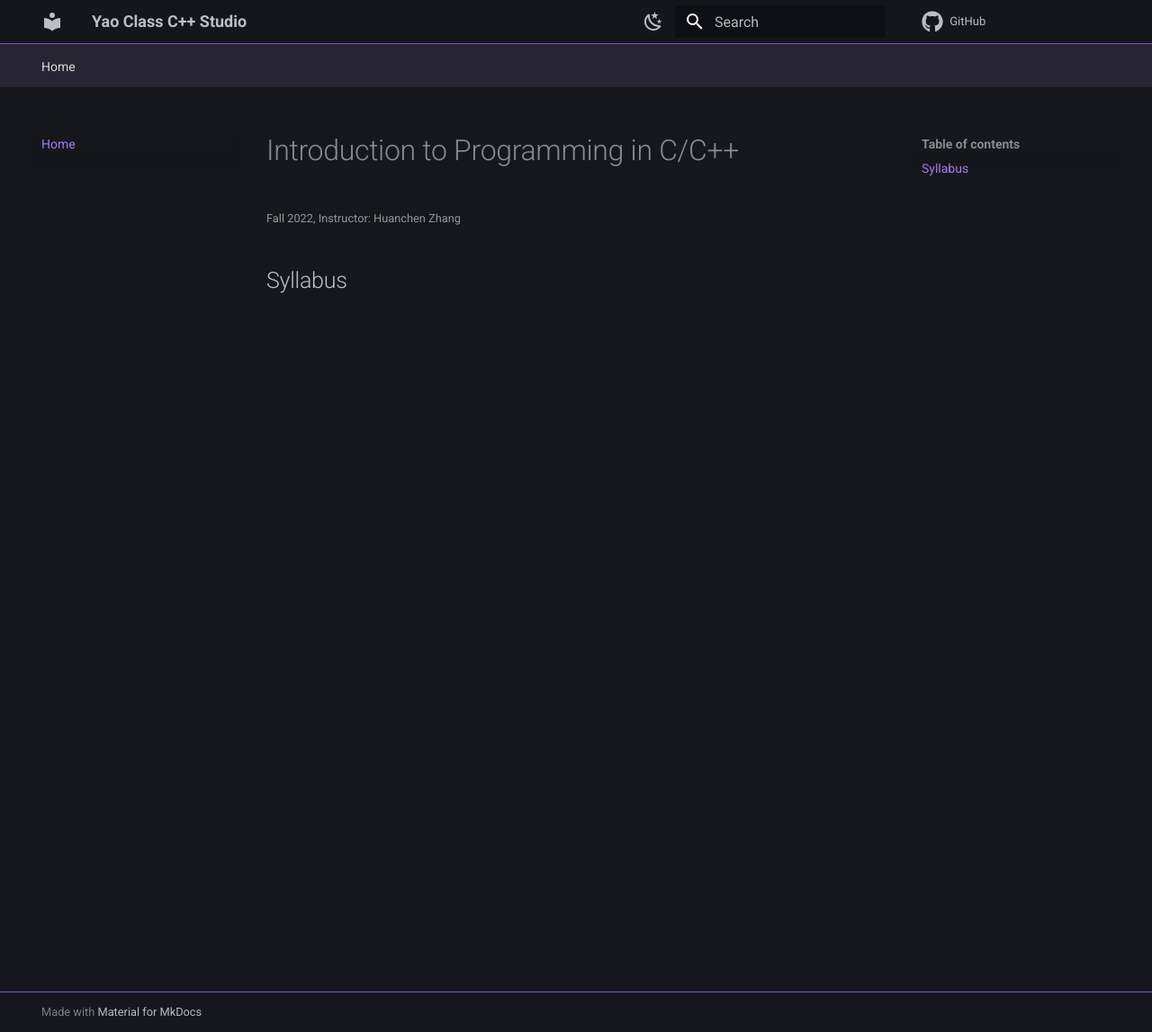
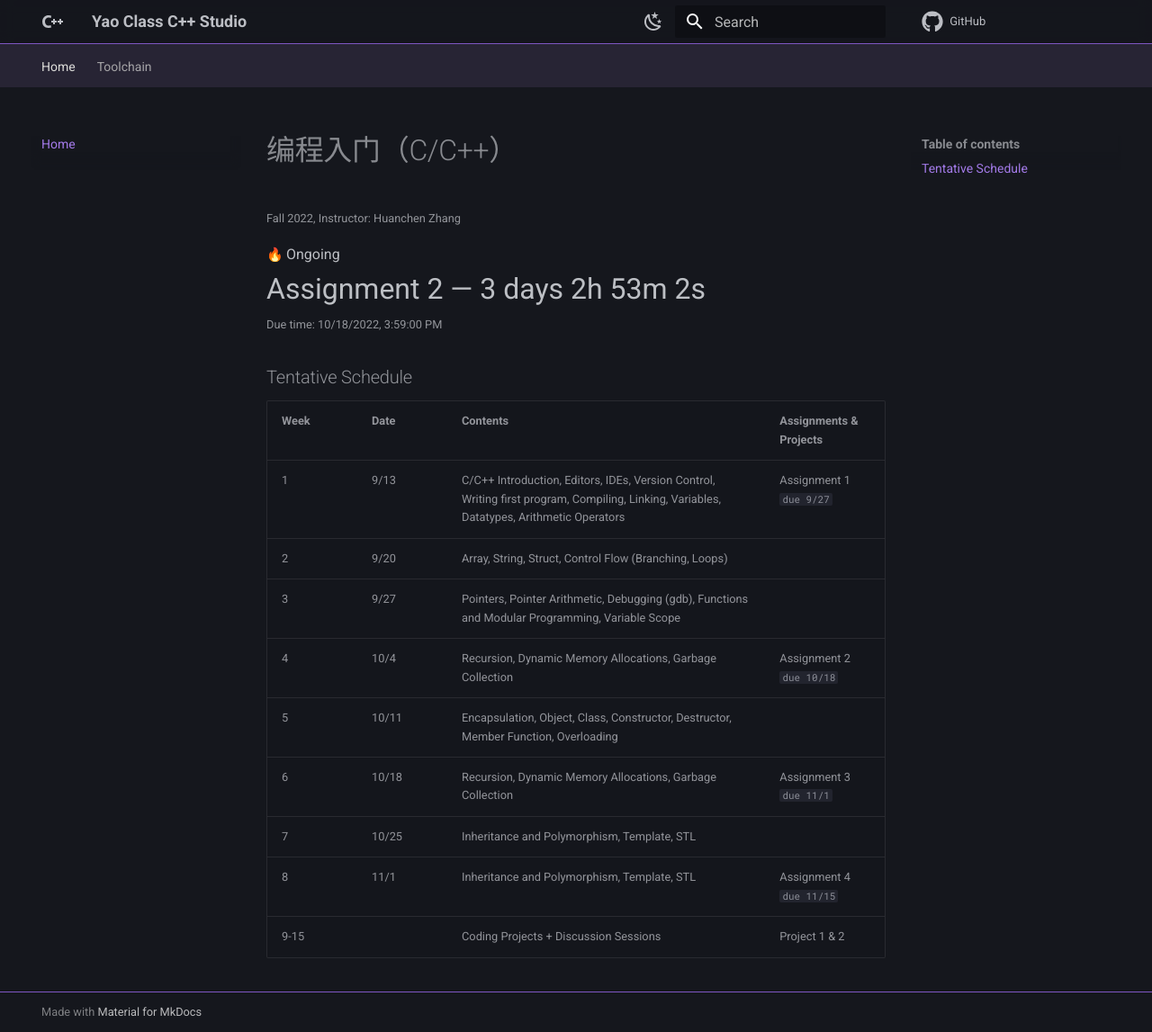
Before and after one commit to Yao-class-cpp-studio/wiki, an MkDocs documentation site: the page built from docs/README.md, in a window 1280 px wide and 1147 px high. Shown: the whole window at 90% size. Built offline with MkDocs 1.6.1 and Material for MkDocs 9.7.7, drawn with Linux system fonts in a browser that asks for light colours; emoji names are drawn with the system emoji font; comment, search, counter and statistics services are not loaded.

Commit message:
Feat(toolchain) add libpng docs

```diff
--- a/docs/README.md
+++ b/docs/README.md
@@ -2,10 +2,78 @@
 title: Homepage
 ---
 
-# Introduction to Programming in C/C++
+# 编程入门（C/C++）
 
 <small>
 Fall 2022, Instructor: Huanchen Zhang
 </small>
 
-## Syllabus
+:fire: Ongoing<br/>
+<big style="font-size: 2em;"><bold>Assignment 2</bold> &mdash; <span id="rest-time"></span></big><br/>
+<small>Due time: <span id="due-time"></span>
+
+<script>
+    let due_date = new Date('Oct 18, 2022 23:59:00 GMT+08:00');
+    window.addEventListener('load', function(){
+        document.getElementById('due-time').innerHTML = due_date.toLocaleString();
+        function setTime() {
+            let diff = due_date.getTime() - (new Date()).getTime();
+            let str = '';
+            if (diff < 0) {
+                str = 'Finished';
+            } else {
+                let s = diff / 1000;
+                let m = s / 60;
+                let h = m / 60;
+                let d = h / 24;
+                if (d == 1) {
+                    str += '1 day ';
+                } else if (d > 1) {
+                    str += Math.floor(d) + ' days ';
+                }
+                str += `${Math.floor(h)%24}h ${Math.floor(m)%60}m ${Math.floor(s)%60}s`;
+            }
+            let el = document.getElementById('rest-time');
+            el.innerHTML = str;
+        }
+        setTime();
+        setInterval(setTime, 500);
+    })
+</script>
+
+## Tentative Schedule
+
+<table markdown>
+<tbody markdown>
+<tr>
+<th>Week</th><th>Date</th><th>Contents</th><th>Assignments & Projects</th>
+</tr>
+<tr markdown>
+<td>1</td><td>9/13</td><td>C/C++ Introduction, Editors, IDEs, Version Control, Writing first program, Compiling, Linking, Variables, Datatypes, Arithmetic Operators</td><td markdown>Assignment 1 `due 9/27`</td>
+</tr>
+<tr>
+<td>2</td><td>9/20</td><td>Array, String, Struct, Control Flow (Branching, Loops)</td><td></td>
+</tr>
+<tr>
+<td>3</td><td>9/27</td><td>Pointers, Pointer Arithmetic, Debugging (gdb), Functions and Modular Programming, Variable Scope</td><td></td>
+</tr>
+<tr markdown>
+<td>4</td><td>10/4</td><td>Recursion, Dynamic Memory Allocations, Garbage Collection</td><td markdown>Assignment 2 `due 10/18`</td>
+</tr>
+<tr>
+<td>5</td><td>10/11</td><td>Encapsulation, Object, Class, Constructor, Destructor, Member Function, Overloading</td><td></td>
+</tr>
+<tr markdown>
+<td>6</td><td>10/18</td><td>Recursion, Dynamic Memory Allocations, Garbage Collection</td><td markdown>Assignment 3 `due 11/1`</td>
+</tr>
+<tr>
+<td>7</td><td>10/25</td><td>Inheritance and Polymorphism, Template, STL</td><td></td>
+</tr>
+<tr markdown>
+<td>8</td><td>11/1</td><td>Inheritance and Polymorphism, Template, STL</td><td markdown>Assignment 4 `due 11/15`</td>
+</tr>
+<tr markdown>
+<td>9-15</td><td></td><td>Coding Projects + Discussion Sessions</td><td>Project 1 & 2</td>
+</tr>
+</tbody>
+</table>
--- a/mkdocs.yml
+++ b/mkdocs.yml
@@ -23,10 +23,12 @@ theme:
         name: Using light mode
   icon:
     repo: fontawesome/brands/github
+    logo: material/language-cpp
   features:
     - navigation.tabs
     - navigation.indexes
     - navigation.instant
+    - content.tabs.link
 markdown_extensions:
   - admonition
   - pymdownx.details
@@ -50,3 +52,8 @@ extra_css:
   - assets/css/styles.css
 nav:
   - Home: README.md
+  - Toolchain:
+    - 编译器: toolchain/compiler.md
+    - git: toolchain/git.md
+    - CMake: toolchain/cmake.md
+    - libpng: toolchain/libpng.md
```
Also changed, not shown: docs/toolchain/cmake.md (added, +1 -0 lines), docs/toolchain/compiler.md (added, +1 -0 lines), docs/toolchain/libpng.md (added, +83 -0 lines), docs/assets/images/favicon.png (added), docs/toolchain/git.md (added).
